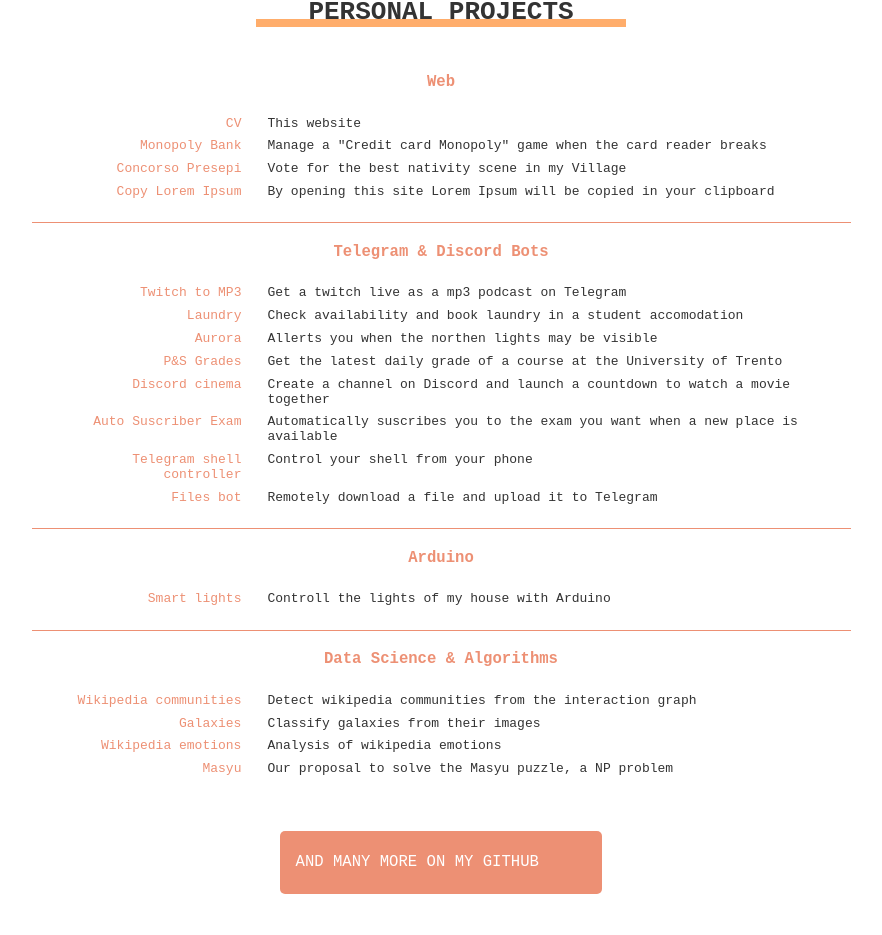
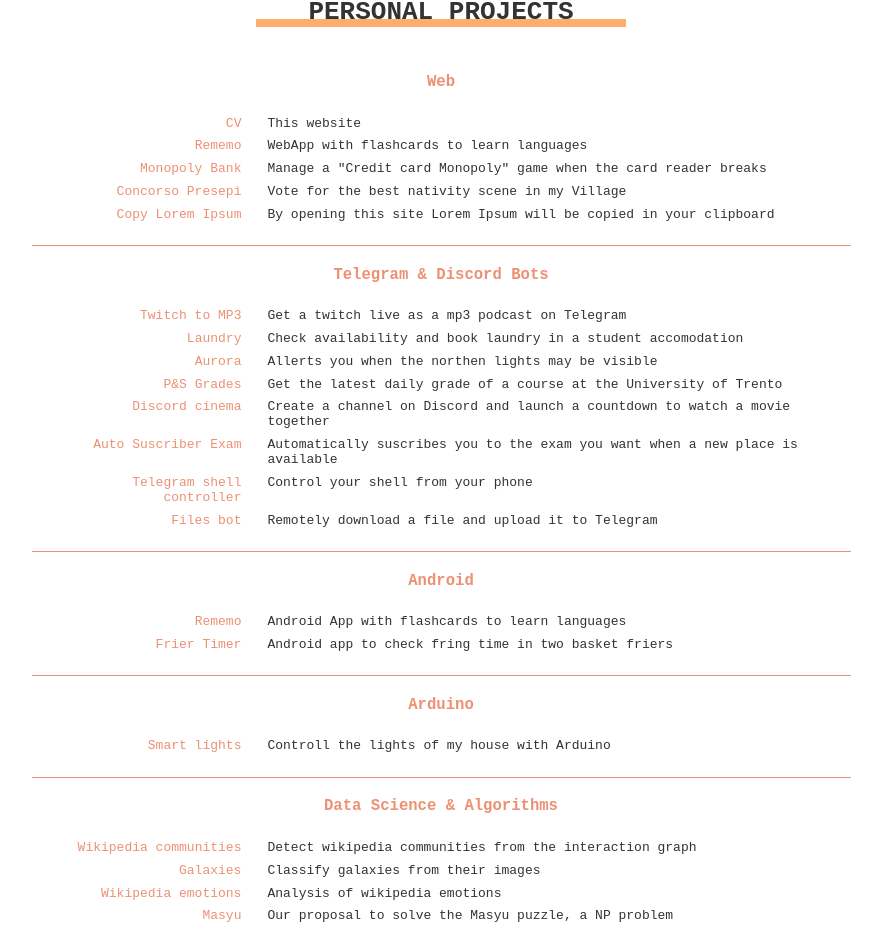
Before and after one commit to nicolatoscan/nicolatoscan, a Svelte app: page / in a window 1280 px wide. Shown: the part 2876-3811 px from the top of the page, without its empty margins (199-1081 px from the left). Built offline with nearby package versions, Linux system fonts and the light colour scheme; some icons are missing.

Commit message:
added some projects

```diff
--- a/src/components/Projects.svelte
+++ b/src/components/Projects.svelte
@@ -31,6 +31,7 @@
     const projects: { name: string, projects: Project[] }[] = [
         { name: "Web", projects: [
             { name: "CV",               link: "https://github.com/nicolatoscan/cv",                     description: "This website" },
+            { name: "Rememo",           link: "https://github.com/nicolatoscan/rememo-webapp",          description: "WebApp with flashcards to learn languages" },
             { name: "Monopoly Bank",    link: "https://github.com/nicolatoscan/monopoly-bank",          description: "Manage a \"Credit card Monopoly\" game when the card reader breaks" },
             { name: "Concorso Presepi", link: "https://github.com/nicolatoscan/concorso-presepi-2020",  description: "Vote for the best nativity scene in my Village" },
             { name: "Copy Lorem Ipsum", link: "https://github.com/nicolatoscan/copy-lorem-ipsum",       description: "By opening this site Lorem Ipsum will be copied in your clipboard" },
@@ -44,6 +45,10 @@
             { name: "Auto Suscriber Exam",          link: "https://github.com/nicolatoscan/automatic-suscribe-exam",                    description: "Automatically suscribes you to the exam you want when a new place is available" },
             { name: "Telegram shell controller",    link: "https://github.com/nicolatoscan/telegram-shell-controller",                  description: "Control your shell from your phone" },
             { name: "Files bot",                    link: "https://github.com/nicolatoscan/file-bot",                                   description: "Remotely download a file and upload it to Telegram" },
+        ] },
+        { name: "Android", projects: [
+            { name: "Rememo",       link: "https://github.com/nicolatoscan/rememo-android-app", description: "Android App with flashcards to learn languages" },
+            { name: "Frier Timer",  link: "https://github.com/nicolatoscan/FrierTimer",         description: "Android app to check fring time in two basket friers" },
         ] },
         { name: "Arduino", projects: [
             { name: "Smart lights", link: "https://github.com/nicolatoscan/smart-hub-console-controller",   description: "Controll the lights of my house with Arduino" },
```
